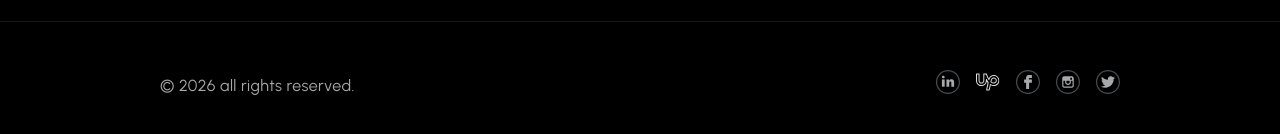
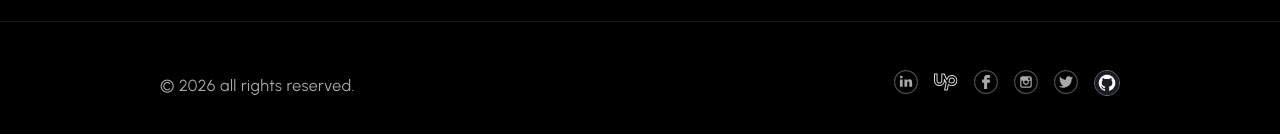
Before and after one commit to G0dgood/webflow_portfolio, a Next.js app: page / in a window 1280 px wide. Shown: the part 9256-9390 px from the top of the page. Built offline with nearby package versions, Linux system fonts and the light colour scheme.

Commit message:
feat: add GitHub profile link and icon to Footer and FullMenu components

```diff
--- a/components/Footer.tsx
+++ b/components/Footer.tsx
@@ -27,6 +27,9 @@ const Footer = () => {
         <a href="https://x.com/GoChinedu" target="_blank" rel="noopener noreferrer" className="hover:opacity-75 transition-opacity">
           <Icon name="twitter" size="md" />
         </a>
+        <a href="https://github.com/G0dgood" target="_blank" rel="noopener noreferrer" className="hover:opacity-75 transition-opacity">
+          <Icon name="/images/github.jpg" size="md" className="rounded-full overflow-hidden border border-zinc-500" />
+        </a>
       </div>
     </footer>
   );
--- a/components/FullMenu.tsx
+++ b/components/FullMenu.tsx
@@ -31,6 +31,7 @@ const FullMenu: React.FC<FullMenuProps> = ({ onClose }) => {
     { name: 'facebook', href: 'https://web.facebook.com/godgood.chinedu' },
     { name: 'instagram', href: 'https://www.instagram.com/chinedu12366/' },
     { name: 'twitter', href: 'https://x.com/GoChinedu' },
+    { name: '/images/github.jpg', href: 'https://github.com/G0dgood' },
   ];
 
   return (
@@ -95,7 +96,7 @@ const FullMenu: React.FC<FullMenuProps> = ({ onClose }) => {
                 rel={icon.href !== '#' ? "noopener noreferrer" : undefined}
                 className="hover:opacity-75 transition-opacity"
               >
-        <Icon name={icon.name} size="md" />
+                <Icon name={icon.name} size="md" className={icon.name.includes('github') ? 'rounded-full border border-zinc-500 overflow-hidden' : ''} />
               </a>
             ))}
           </div>
@@ -128,8 +129,7 @@ const FullMenu: React.FC<FullMenuProps> = ({ onClose }) => {
            sm:text-[48px] sm:leading-[58px]
            md:text-[54px] md:leading-[64px]
            lg:text-[60px] lg:leading-[72px]
-            xl:text-[66px] xl:leading-[78px] ${
-              pathname === link.href
+            xl:text-[66px] xl:leading-[78px] ${pathname === link.href
                   ? 'text-orange-500'
                   : 'text-[#DEDEDE] hover:text-orange-500'
                 }`}
--- a/constants/projects.ts
+++ b/constants/projects.ts
@@ -271,7 +271,8 @@ export const projects: Project[] = [
     subtitle: "Finance Utility",
     tech: "HTML, CSS, JS",
     image: "/projectImages/mortgage-calculator.png",
-    level: "Junior"
+    level: "Junior",
+    link: "https://mortgage-repayment-calculator-sandy.vercel.app/"
   },
   {
     title: "Medical Advance - Healthcare Portal",
```
Also changed, not shown: public/images/github.jpg (added). Lines whose indentation alone changed are shown as unchanged.
